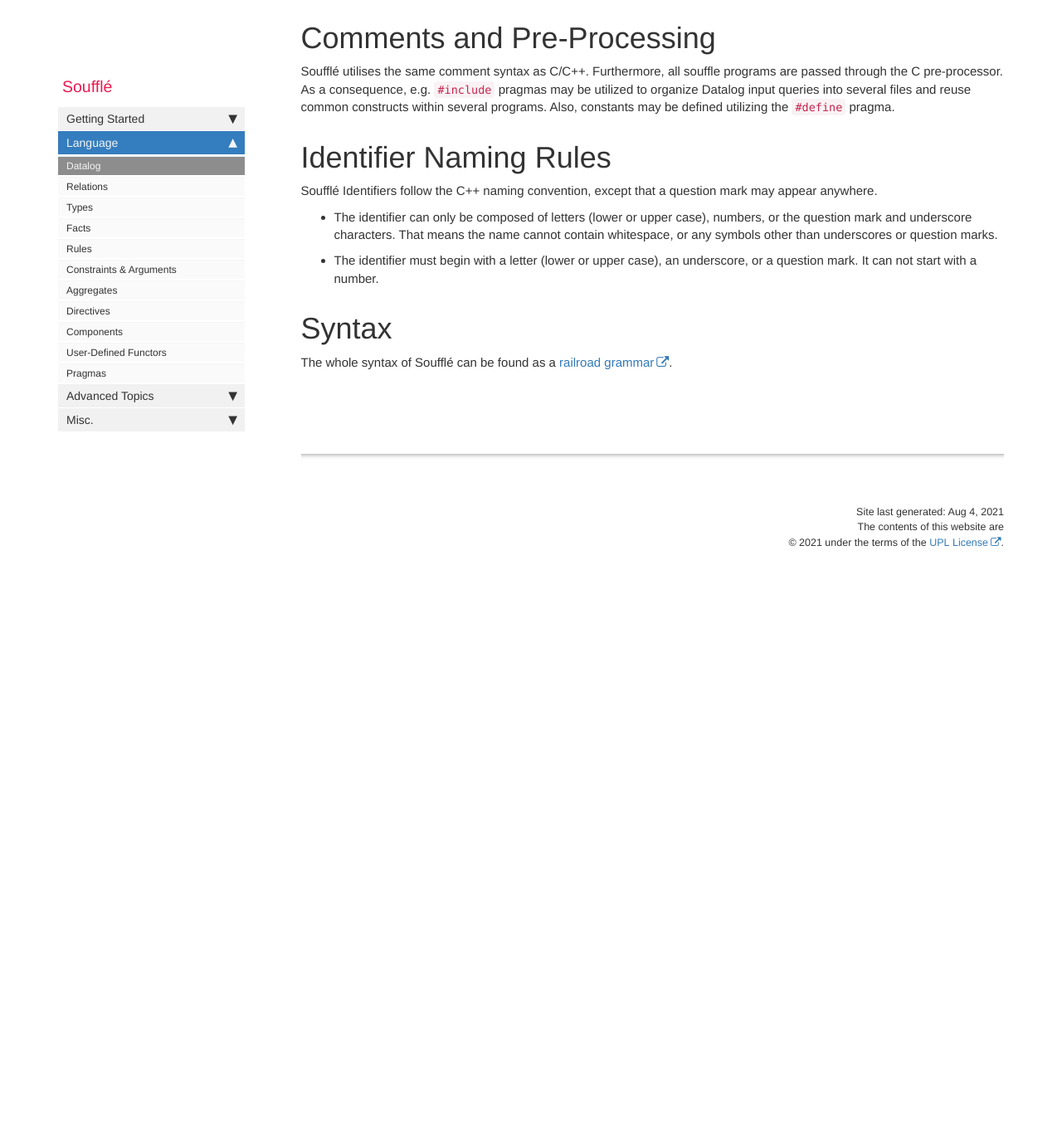
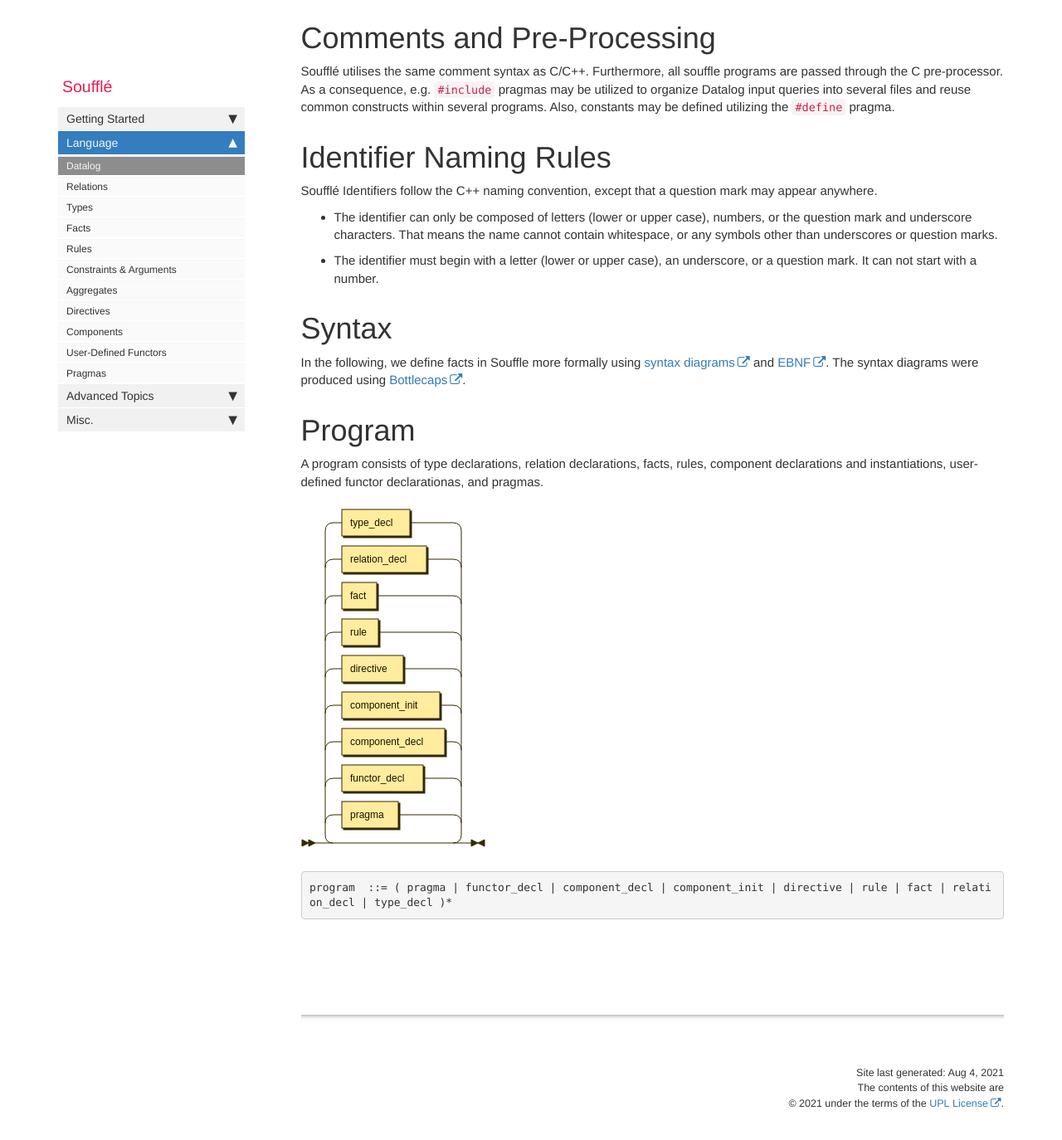
Before and after one commit to souffle-lang/souffle-lang.github.io, a Jekyll site: the page built from pages/docs/datalog.md, in a window 1280 px wide and 1400 px high, scrolled down 4584 px. Shown: the top 1374 px of the window at 83% size. Built offline with Jekyll 4.4.1, drawn with Linux system fonts in a browser that asks for light colours; comment, search, counter and statistics services are not loaded; before the commit the page ends 5308 px from its top, so only the background shows below that.

Commit message:
Update datalog.md

````diff
--- a/pages/docs/datalog.md
+++ b/pages/docs/datalog.md
@@ -204,8 +204,16 @@ Soufflé Identifiers follow the C++ naming convention, except that a question ma
 - The identifier must begin with a letter (lower or upper case), an underscore, or a question mark. It can not start with a number.
 
 # Syntax
+In the following, we define facts in Souffle more formally using [syntax diagrams](https://en.wikipedia.org/wiki/Syntax_diagram) and [EBNF](https://en.wikipedia.org/wiki/Extended_Backus–Naur_form). The syntax diagrams were produced using [Bottlecaps](https://www.bottlecaps.de/rr/ui).
 
-The whole syntax of Soufflé can be found as a [railroad grammar](http://souffle-lang.github.io/syntax.xhtml).
+# Program
 
+A program consists of type declarations, relation declarations, facts, rules, component declarations and instantiations, user-defined functor declarationas, and pragmas.
+
+![Program](https://souffle-lang.github.io/img/program.svg)
+
+```ebnf
+program  ::= ( pragma | functor_decl | component_decl | component_init | directive | rule | fact | relation_decl | type_decl )*
+```
 
 {% include links.html %}
````
